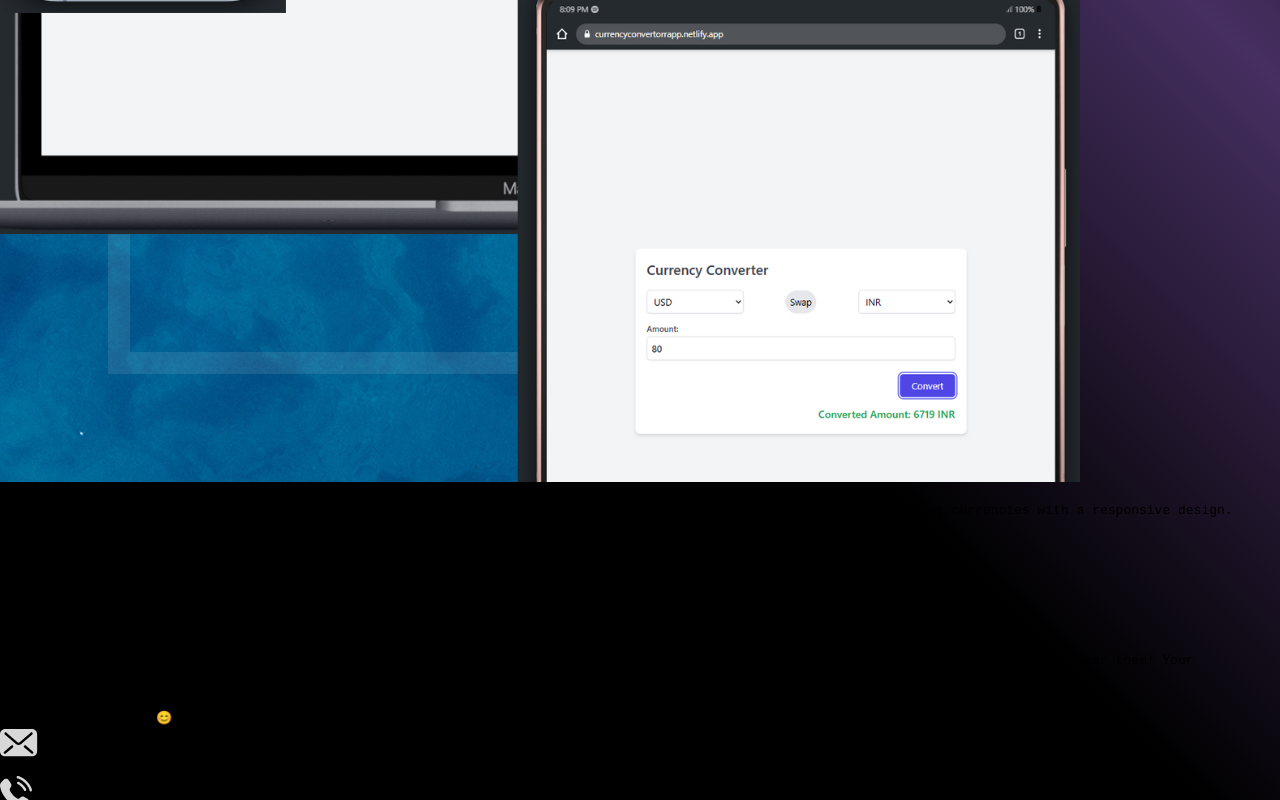
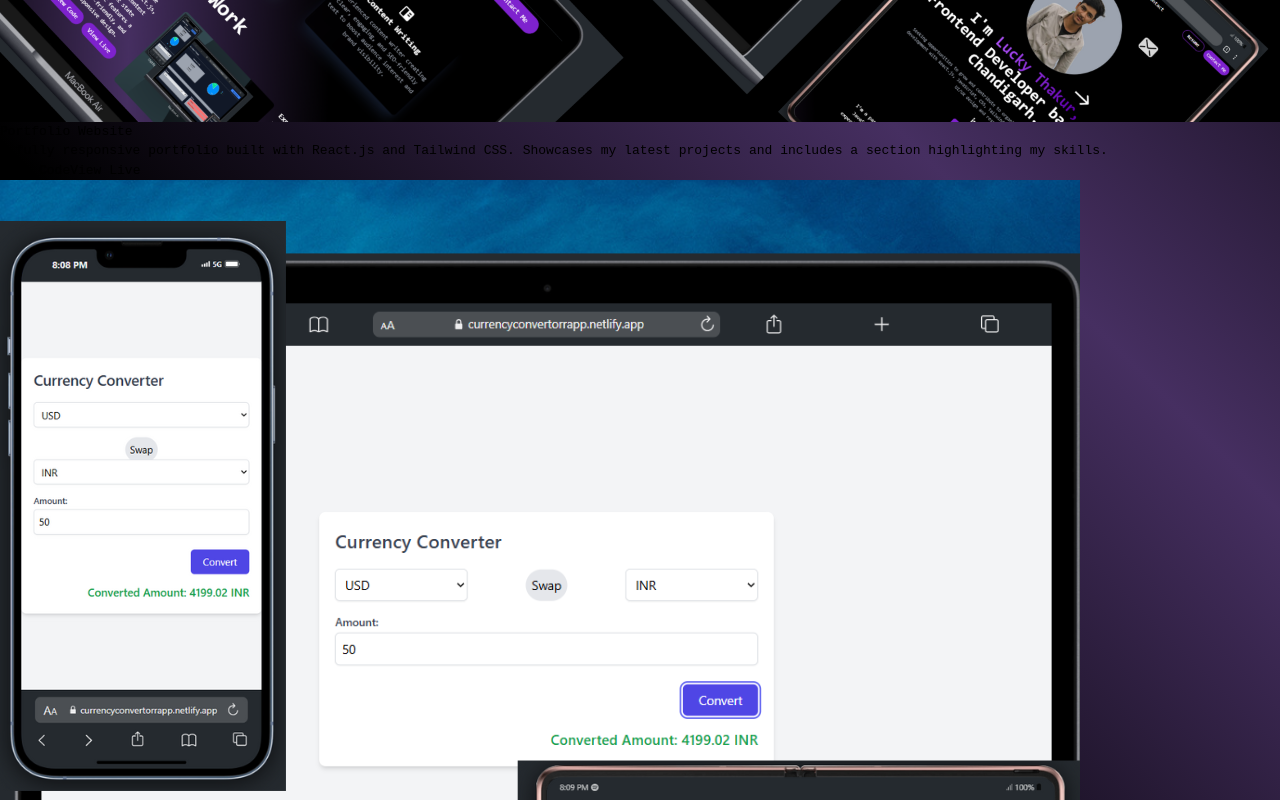
Before and after one commit to luckythakur00/Portfolio, a React (Vite) app: page / in a window 1280 px wide. Shown: the part 3000-3800 px from the top of the page. Built offline with nearby package versions, Linux system fonts and the light colour scheme.

Commit message:
Project added

```diff
--- a/src/Components/Home/LatestWork.jsx
+++ b/src/Components/Home/LatestWork.jsx
@@ -1,9 +1,9 @@
 import React from 'react'
-import project_4 from '../../assets/project_4.svg'
 import { BiCircle, BiStar } from 'react-icons/bi'
 import project1 from '../../assets/youtubeClone.png'
 import project2 from '../../assets/Expense-Tracker.png'
 import project3 from '../../assets/currencyConvertor.png'
+import project4 from '../../assets/Portfolio.png'
 
 function LatestWork() {
   return (
@@ -46,6 +46,20 @@ function LatestWork() {
         </div>
         {/* Third box */}
         <div className='h-96 w-96 sm:w-[48%] lg:h-64 m-auto rounded-lg flex flex-col lg:flex-row lg:pt-2 mb-8 sm:mb-4 ' >
+          <a href='' className='h-[60%] w-full lg:h-60 lg:w-[80%] m-auto' >
+            <img className='project h-[92%] w-11/12 m-auto duration-300 rounded-lg ' src={project4} />
+          </a>
+          <div className='h-[50%] w-full lg:w-1/2 pl-4 lg:pl-2' >
+            <h1 className='text-base font-semibold pb-1' >Portfolio Website</h1>
+            <p>A fully responsive portfolio built with React.js and Tailwind CSS. Showcases my latest projects and includes a section highlighting my skills.</p>
+            <div className='flex justify-start items-center my-2' >
+              <a href='https://github.com/luckythakur00/Portfolio' className='btn h-8 w-24 pt-1.5 text-sm text-center bg-purple-700 rounded-full' >View Code</a>
+              <a href='' className='btn h-8 w-24 pt-1.5 text-sm text-center bg-purple-700 ml-2 rounded-full' >View Live</a>
+            </div>
+          </div>
+        </div>
+        {/* Forth box */}
+        <div className='h-96 w-96 sm:w-[48%] lg:h-64 m-auto rounded-lg flex flex-col lg:flex-row lg:pt-2 mb-8 sm:mb-4 ' >
           <a href='https://currencyconvertorrapp.netlify.app/' className='h-[60%] w-full lg:h-60 lg:w-[80%] m-auto' >
             <img className='project h-[92%] w-11/12 m-auto duration-300 rounded-lg ' src={project3} />
           </a>
@@ -58,20 +72,6 @@ function LatestWork() {
             </div>
           </div>
         </div>
-        {/* Forth box */}
-        {/* <div className='h-96 w-96 sm:w-[48%] lg:h-64 m-auto rounded-lg flex flex-col lg:flex-row lg:pt-2 mb-8 sm:mb-4 ' >
-          <a href='' className='h-[60%] w-full lg:h-60 lg:w-[80%] m-auto' >
-            <img className='project h-[92%] w-11/12 m-auto duration-300 rounded-lg ' src={project_4} />
-          </a>
-          <div className='h-[50%] w-full lg:w-1/2 pl-4 lg:pl-2' >
-            <h1 className='text-base font-semibold pb-1' >Currency Convertor</h1>
-            <p>Lorem ipsum dolor sit amet consectetur adipisicing elit. Numquam, consequatur?</p>
-            <div className='flex justify-start items-center my-2' >
-              <a href='' className='btn h-8 w-24 pt-1.5 text-sm text-center bg-purple-700 rounded-full' >View Code</a>
-              <a href='' className='btn h-8 w-24 pt-1.5 text-sm text-center bg-purple-700 ml-2 rounded-full' >View Live</a>
-            </div>
-          </div>
-        </div> */}
       </div>
     </div>
   )
```
Also changed, not shown: src/assets/Portfolio.png (added).
